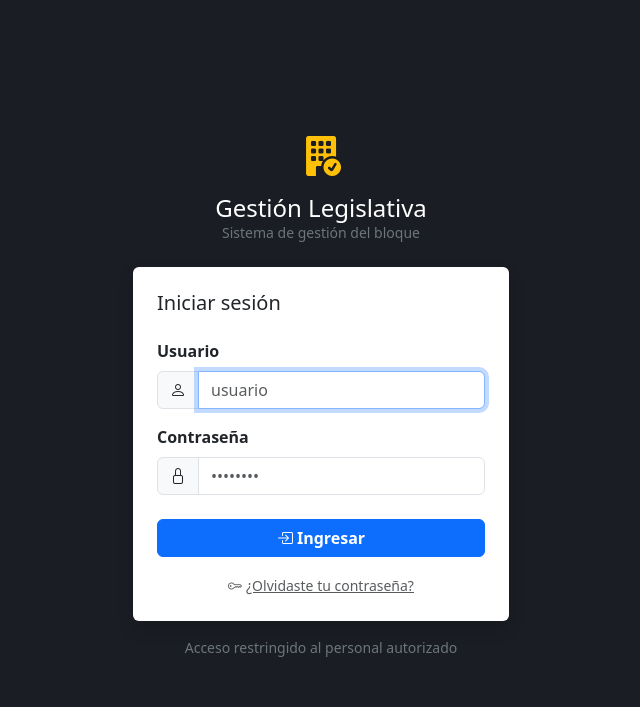
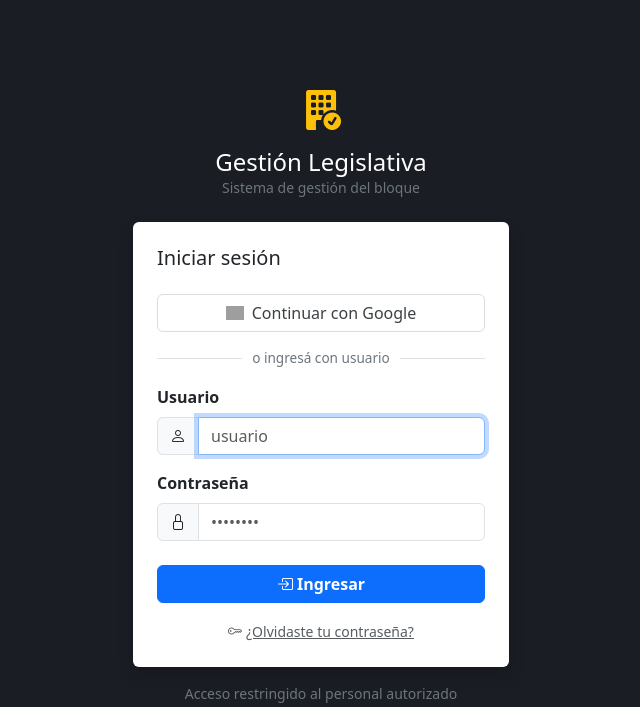
Before and after one commit to Jackieok01/legislativa, a Flask app: page /login in a window 1280 px wide. Shown: the top 707 px of the page, without its empty margins (319-959 px from the left). Run offline with Flask 3, Linux system fonts and the light colour scheme; some libraries are stand-ins or nearby versions; grey boxes are pictures that could not be loaded.

Commit message:
Add Google OAuth login and auto-registration
Users can sign in with Google; new users auto-created as staff role.
Existing users matched by email if google_id not yet linked.

Co-Authored-By: Claude Sonnet 4.6 <noreply@anthropic.com>

```diff
--- a/app.py
+++ b/app.py
@@ -1,12 +1,23 @@
 import json
+import os
 import secrets
 from functools import wraps
 from flask import Flask, render_template, request, redirect, url_for, flash, session, jsonify
 from werkzeug.security import check_password_hash, generate_password_hash
+from authlib.integrations.flask_client import OAuth
 from db import get_db
 
 app = Flask(__name__)
-app.secret_key = "legislativa-secret-2025"
+app.secret_key = os.environ.get('SECRET_KEY', 'legislativa-secret-2025')
+
+oauth = OAuth(app)
+google = oauth.register(
+    name='google',
+    client_id=os.environ.get('GOOGLE_CLIENT_ID'),
+    client_secret=os.environ.get('GOOGLE_CLIENT_SECRET'),
+    server_metadata_url='https://accounts.google.com/.well-known/openid-configuration',
+    client_kwargs={'scope': 'openid email profile'},
+)
 
 # ─────────────────────────────────────────────
 # AUTH HELPERS
@@ -68,6 +79,54 @@ def login():
 def logout():
     session.clear()
     return redirect(url_for('login'))
+
+# ─────────────────────────────────────────────
+# GOOGLE OAUTH
+# ─────────────────────────────────────────────
+
+@app.route('/login/google')
+def login_google():
+    redirect_uri = url_for('auth_google_callback', _external=True)
+    return google.authorize_redirect(redirect_uri)
+
+@app.route('/login/google/callback')
+def auth_google_callback():
+    token     = google.authorize_access_token()
+    user_info = token.get('userinfo')
+    if not user_info:
+        flash('No se pudo obtener información de Google', 'danger')
+        return redirect(url_for('login'))
+
+    email     = user_info.get('email', '').lower().strip()
+    nombre    = user_info.get('name', email)
+    google_id = user_info.get('sub')
+
+    db   = get_db()
+    user = db.execute(
+        "SELECT * FROM usuarios WHERE google_id=? AND activo=1", (google_id,)
+    ).fetchone()
+
+    if not user:
+        user = db.execute(
+            "SELECT * FROM usuarios WHERE email=? AND activo=1", (email,)
+        ).fetchone()
+        if user:
+            db.execute("UPDATE usuarios SET google_id=? WHERE id=?", (google_id, user['id']))
+            db.commit()
+
+    if not user:
+        # Auto-register as staff
+        db.execute(
+            "INSERT INTO usuarios (username, password, nombre, email, rol, google_id) VALUES (?,?,?,?,?,?)",
+            (email, '', nombre, email, 'staff', google_id)
+        )
+        db.commit()
+        user = db.execute("SELECT * FROM usuarios WHERE google_id=?", (google_id,)).fetchone()
+
+    session['user_id']     = user['id']
+    session['user_nombre'] = user['nombre']
+    session['user_rol']    = user['rol']
+    return redirect(url_for('index'))
 
 # ─────────────────────────────────────────────
 # RECUPERAR CONTRASEÑA
--- a/init_db.py
+++ b/init_db.py
@@ -8,8 +8,10 @@ SCHEMA = """
     CREATE TABLE IF NOT EXISTS usuarios (
         id          INTEGER PRIMARY KEY AUTOINCREMENT,
         username    TEXT    NOT NULL UNIQUE,
-        password    TEXT    NOT NULL,
+        password    TEXT    NOT NULL DEFAULT '',
         nombre      TEXT    NOT NULL,
+        email       TEXT,
+        google_id   TEXT    UNIQUE,
         rol         TEXT    DEFAULT 'staff' CHECK(rol IN ('admin','presidente','staff')),
         activo      INTEGER DEFAULT 1,
         created_at  TEXT    DEFAULT (datetime('now'))
--- a/requirements.txt
+++ b/requirements.txt
@@ -2,3 +2,5 @@ flask>=3.0.0
 werkzeug>=3.0.0
 psycopg2-binary>=2.9.9
 gunicorn>=21.2.0
+authlib>=1.3.0
+requests>=2.31.0
--- a/setup_db.py
+++ b/setup_db.py
@@ -20,8 +20,10 @@ def setup():
         CREATE TABLE IF NOT EXISTS usuarios (
             id          INTEGER PRIMARY KEY AUTOINCREMENT,
             username    TEXT    NOT NULL UNIQUE,
-            password    TEXT    NOT NULL,
+            password    TEXT    NOT NULL DEFAULT '',
             nombre      TEXT    NOT NULL,
+            email       TEXT,
+            google_id   TEXT    UNIQUE,
             rol         TEXT    DEFAULT 'staff' CHECK(rol IN ('admin','presidente','staff')),
             activo      INTEGER DEFAULT 1,
             created_at  TEXT    DEFAULT (datetime('now'))
--- a/templates/login.html
+++ b/templates/login.html
@@ -8,6 +8,14 @@
     <link href="https://cdn.jsdelivr.net/npm/bootstrap-icons@1.11.3/font/bootstrap-icons.css" rel="stylesheet">
     <style>
         body { background: #1a1d23; min-height: 100vh; display:flex; align-items:center; }
+        .btn-google {
+            background: #fff; border: 1px solid #dadce0; color: #3c4043;
+            font-weight: 500; transition: box-shadow .2s;
+        }
+        .btn-google:hover { box-shadow: 0 1px 6px rgba(0,0,0,.2); background:#f8f9fa; }
+        .btn-google img { width:18px; margin-right:8px; }
+        .divider { display:flex; align-items:center; gap:10px; color:#6c757d; font-size:.85rem; }
+        .divider::before, .divider::after { content:''; flex:1; height:1px; background:#dee2e6; }
     </style>
 </head>
 <body>
@@ -28,13 +36,20 @@
                 {% endfor %}{% endif %}
             {% endwith %}
 
+            <a href="/login/google" class="btn btn-google w-100 d-flex align-items-center justify-content-center mb-3">
+                <img src="https://www.svgrepo.com/show/475656/google-color.svg" alt="Google">
+                Continuar con Google
+            </a>
+
+            <div class="divider mb-3">o ingresá con usuario</div>
+
             <form method="POST" autocomplete="on">
                 <div class="mb-3">
                     <label class="form-label fw-semibold">Usuario</label>
                     <div class="input-group">
                         <span class="input-group-text"><i class="bi bi-person"></i></span>
                         <input name="username" class="form-control" placeholder="usuario"
-                               autocomplete="username" required autofocus>
+                               autocomplete="username" autofocus>
                     </div>
                 </div>
                 <div class="mb-4">
@@ -42,7 +57,7 @@
                     <div class="input-group">
                         <span class="input-group-text"><i class="bi bi-lock"></i></span>
                         <input name="password" type="password" class="form-control"
-                               placeholder="••••••••" autocomplete="current-password" required>
+                               placeholder="••••••••" autocomplete="current-password">
                     </div>
                 </div>
                 <button class="btn btn-primary w-100 fw-semibold">
```
Also changed, not shown: .claude/launch.json (added), .claude/settings.local.json (added).
